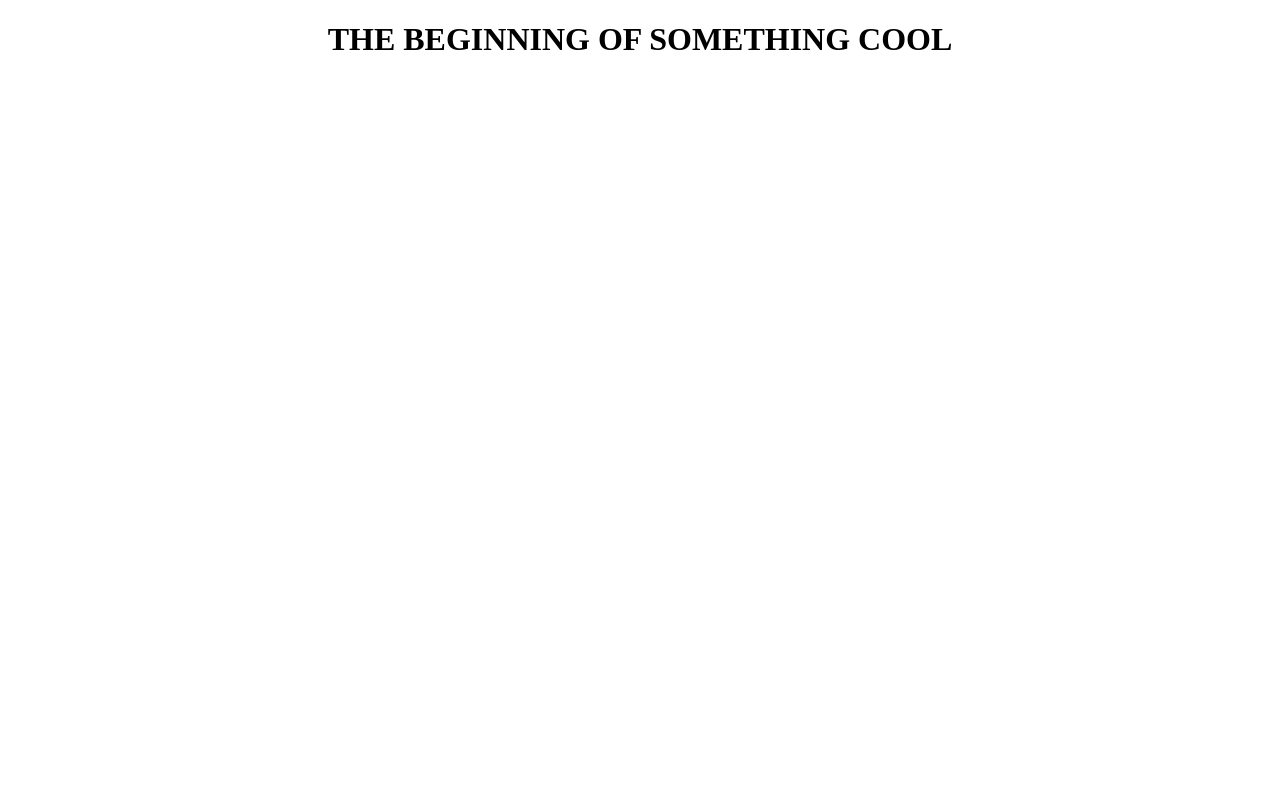
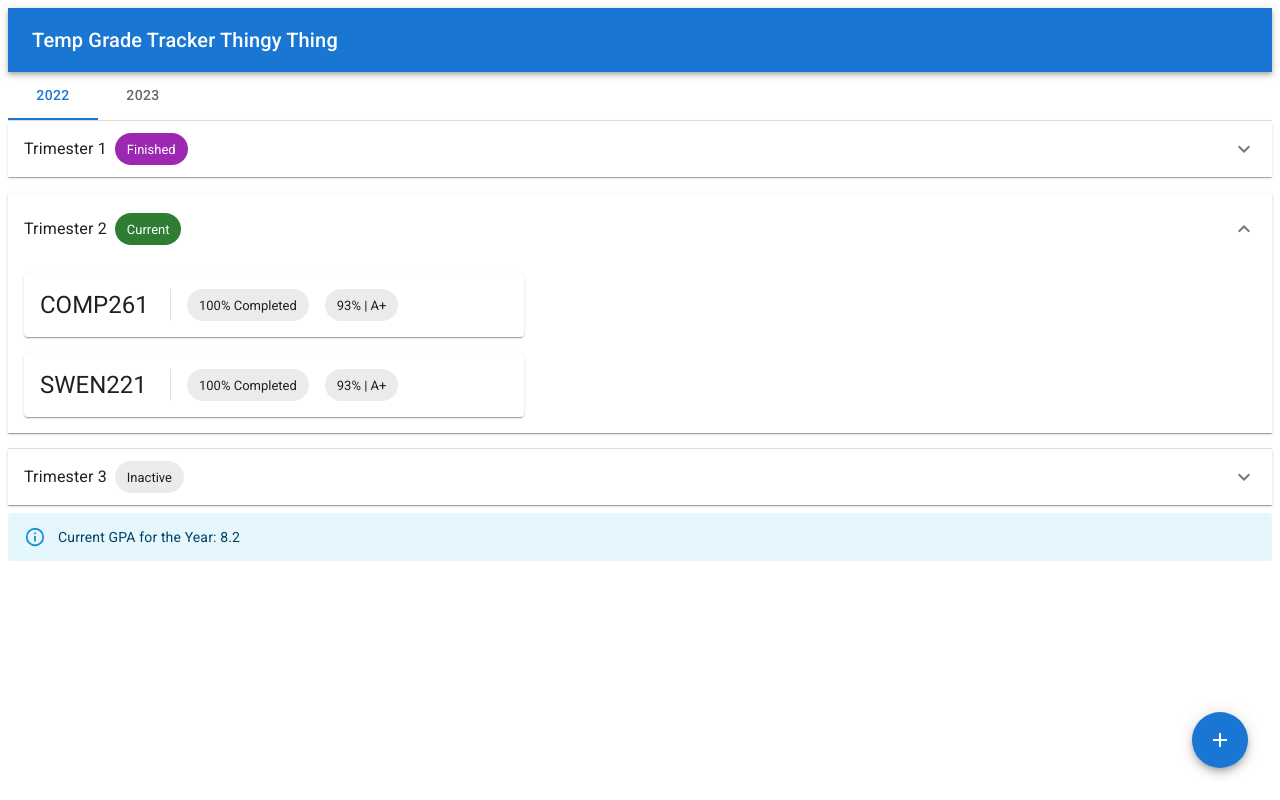
Before and after one commit to Twenty-Three-Fifty-Nine/grade-tracker, a React (Create React App) app: page / in a window 1280 px wide. Built offline with nearby package versions, Linux system fonts and the light colour scheme.

Commit message:
Added components with basic functionality for grades overview

```diff
--- a/src/App.js
+++ b/src/App.js
@@ -1,8 +1,20 @@
 import React from 'react';
+import { AppBar, Toolbar, Typography } from '@mui/material';
+import GradesOverview from './GradesOverview';
 
 const App = () => {
     return (
-        <h1 style={{textAlign: 'center'}}>THE BEGINNING OF SOMETHING COOL</h1>
+        <>
+            <AppBar position="static" component="nav">
+                <Toolbar>
+                    <Typography variant="h6" component="div" sx={{ flexGrow: 1 }}>
+                        Temp Grade Tracker Thingy Thing
+                    </Typography>
+                </Toolbar>
+            </AppBar>
+
+            <GradesOverview />
+        </>
     )
 }
 
--- /dev/null
+++ b/src/CourseOverview.jsx
@@ -0,0 +1,22 @@
+import React from 'react';
+import { Card, CardActionArea, CardContent, Chip, Divider, Typography } from '@mui/material';
+
+const CourseOverview = ({courseInfo}) => {
+    console.log(courseInfo);
+    return (
+        <Card sx={{maxWidth: 500}}>
+            <CardActionArea>
+                <CardContent sx={{display: 'flex'}}>
+                    <Typography variant="h5" component="div" sx={{minWidth: 130}}>
+                        {courseInfo.code}
+                    </Typography>
+                    <Divider orientation="vertical" flexItem />
+                    <Chip label="100% Completed" sx={{marginRight: 2, marginLeft: 2}} />
+                    <Chip label="93% | A+" sx={{marginRight: 2}} />
+                </CardContent>
+            </CardActionArea>
+        </Card>
+    )
+}
+
+export default CourseOverview;
--- /dev/null
+++ b/src/GradesOverview.jsx
@@ -0,0 +1,67 @@
+import React from 'react';
+import { Alert, Box, Fab, Icon, Tab, Tabs } from '@mui/material';
+import YearOverview from './YearOverview';
+
+class Course {
+    constructor(code, names, weights, deadlines, grades) {
+        this.code = code;
+        this.names = names;
+        this.weights = weights;
+        this.deadlines = deadlines;
+        this.grades = grades;
+    }
+}
+
+const GradesOverview = () => {
+    const baseYear = 2022;
+    const activeTri = {year: 2022, tri: 2};
+
+    const [value, setValue] = React.useState(0);
+
+    const handleChange = (event, newValue) => {
+      setValue(newValue);
+    };
+
+    const getSessionData = () => {
+        return {
+            userData: {email: "az.asfari@gmail.com", displayName: "Abdulrahman Asfari"},
+            timeInfo: {activeTri, selectedYear: baseYear + value},
+            courses: [
+                [EEEN202, NWEN241],
+                [COMP261, SWEN221],
+                []
+            ]
+        }
+    }
+
+    //TEMP THINGS!!!!
+    const EEEN202 = new Course("EEEN202", ["A1", "A2", "T1", "A3"], [20.00, 25.00, 50.00, 5.00], [90.00, 87.00, 85.00, 98.00], [new Date('December 17, 1995 03:24:00'), new Date('December 17, 1995 03:24:00'), new Date('December 17, 1995 03:24:00'), new Date('December 17, 1995 03:24:00')]);
+    const NWEN241 = new Course("NWEN241", ["A1", "A2", "T1", "A3"], [20.00, 25.00, 50.00, 5.00], [90.00, 87.00, 85.00, 98.00], [new Date('December 17, 1995 03:24:00'), new Date('December 17, 1995 03:24:00'), new Date('December 17, 1995 03:24:00'), new Date('December 17, 1995 03:24:00')]);
+    const COMP261 = new Course("COMP261", ["A1", "A2", "T1", "A3"], [20.00, 25.00, 50.00, 5.00], [90.00, 87.00, 85.00, 98.00], [new Date('December 17, 1995 03:24:00'), new Date('December 17, 1995 03:24:00'), new Date('December 17, 1995 03:24:00'), new Date('December 17, 1995 03:24:00')]);
+    const SWEN221 = new Course("SWEN221", ["A1", "A2", "T1", "A3"], [20.00, 25.00, 50.00, 5.00], [90.00, 87.00, 85.00, 98.00], [new Date('December 17, 1995 03:24:00'), new Date('December 17, 1995 03:24:00'), new Date('December 17, 1995 03:24:00'), new Date('December 17, 1995 03:24:00')]);
+
+    return (
+        <>
+        <Box sx={{ borderBottom: 1, borderColor: 'divider' }}>
+            <Tabs value={value} onChange={handleChange}>
+                <Tab label="2022" />
+                <Tab label="2023" />
+            </Tabs>
+        </Box>
+        <Box>
+            { baseYear + value <= new Date().getFullYear() ?
+                <SessionContext.Provider value={getSessionData()}>
+                    <YearOverview />
+                </SessionContext.Provider> :
+                <Alert severity="warning" sx={{marginTop: 1}}> Academic year is not currently active. </Alert>
+            }
+            <Fab color="primary" disabled={baseYear + value > new Date().getFullYear()} sx={{position: 'absolute', bottom: 32, right: 32}}>
+                <Icon>add</Icon>
+            </Fab>
+        </Box>
+        </>
+    )
+}
+
+export default GradesOverview;
+export const SessionContext = React.createContext();
--- /dev/null
+++ b/src/TrimesterOverview.jsx
@@ -0,0 +1,36 @@
+import React from 'react';
+import { Accordion, AccordionSummary, AccordionDetails, Alert, Chip, Icon, Stack, Typography } from '@mui/material';
+import CourseOverview from './CourseOverview';
+import { SessionContext } from './GradesOverview';
+
+const TrimesterOverview = ({triInfo}) => {
+    return (
+        <Accordion defaultExpanded={triInfo.isActive}>
+            <AccordionSummary expandIcon={<Icon>expand_more</Icon>}>
+                <Typography sx={{paddingTop: 0.5}}> Trimester {triInfo.tri} </Typography>
+                {
+                    triInfo.isActive ?
+                    <Chip label="Current" color="success" sx={{marginLeft: 1}} /> :
+                    triInfo.isFinished ?
+                    <Chip label="Finished" color="secondary" sx={{marginLeft: 1}} /> :
+                    <Chip label="Inactive" color="default" sx={{marginLeft: 1}} />
+                }
+            </AccordionSummary>
+            <AccordionDetails>
+                <Stack spacing={2}>
+                    {
+                        React.useContext(SessionContext).courses[triInfo.tri - 1][0] ?
+                        React.useContext(SessionContext).courses[triInfo.tri - 1].map((courseInfo) => {
+                            return (
+                                <CourseOverview key={courseInfo.code} courseInfo={courseInfo} />
+                            )
+                        }) :
+                        <Alert severity="warning" sx={{marginTop: 1}}> No courses added to this trimester yet. </Alert>
+                    }
+                </Stack>
+            </AccordionDetails>
+        </Accordion>
+    )
+}
+
+export default TrimesterOverview;
--- /dev/null
+++ b/src/YearOverview.jsx
@@ -0,0 +1,26 @@
+import React from 'react';
+import { Alert } from '@mui/material';
+import TrimesterOverview from './TrimesterOverview';
+import { SessionContext } from './GradesOverview';
+
+const YearOverview = () => {
+    const getTriInfo = (tri) => {
+        const timeInfo = React.useContext(SessionContext).timeInfo;
+        return {
+            tri,
+            isActive: timeInfo.selectedYear === timeInfo.activeTri.year && tri === timeInfo.activeTri.tri,
+            isFinished: timeInfo.selectedYear < timeInfo.activeTri.year || (timeInfo.selectedYear === timeInfo.activeTri.year && tri < timeInfo.activeTri.tri)
+        }
+    }
+
+    return (
+        <>
+        <TrimesterOverview triInfo={getTriInfo(1)} />
+        <TrimesterOverview triInfo={getTriInfo(2)} />
+        <TrimesterOverview triInfo={getTriInfo(3)} />
+        <Alert severity="info" sx={{marginTop: 1}}>Current GPA for the Year: 8.2</Alert>
+        </>
+    )
+}
+
+export default YearOverview;
```
